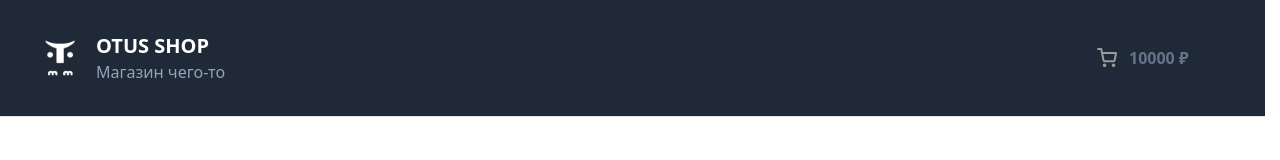
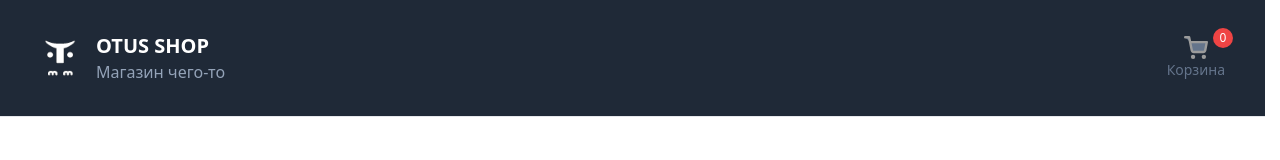
Before and after one commit to Bogrado/otus-shop, a Vue app: page / in a window 1280 px wide. Shown: the top 160 px of the page. Built offline with nearby package versions, Linux system fonts and the light colour scheme; no server answers.

Commit message:
Dynamic cart item count display

```diff
--- a/src/components/AppHeader.vue
+++ b/src/components/AppHeader.vue
@@ -1,5 +1,11 @@
 <script setup>
 import ShoppingCartIcon from '@/components/icons/ShoppingCartIcon.vue'
+import { useCartStore } from '@/stores/cartStore.js'
+import { computed } from 'vue'
+
+const cartStore = useCartStore()
+
+const totalItems = computed(() => cartStore.totalItems)
 </script>
 
 <template>
@@ -18,14 +24,16 @@ import ShoppingCartIcon from '@/components/icons/ShoppingCartIcon.vue'
     <ul class="flex items-center gap-4 sm:gap-10">
       <router-link to="/cart">
         <li
-          class="flex items-center gap-3 text-slate-500 cursor-pointer hover:text-white "
+          class="relative flex flex-col items-center text-slate-500 cursor-pointer hover:text-white"
         >
-          <shopping-cart-icon />
-
-          <b class="w-24">10000 ₽</b>
+          <shopping-cart-icon class="w-6 h-6 fill-current" />
+          <span class="text-sm">Корзина</span>
+          <span
+            class="absolute top-0 right-0 transform translate-x-2 -translate-y-2 bg-red-500 text-white rounded-full text-xs w-5 h-5 flex items-center justify-center">
+            {{ totalItems }}
+          </span>
         </li>
       </router-link>
-
     </ul>
   </header>
 </template>
```
Also changed, not shown: 1 other file (tests, documents, lock files or other folders).
